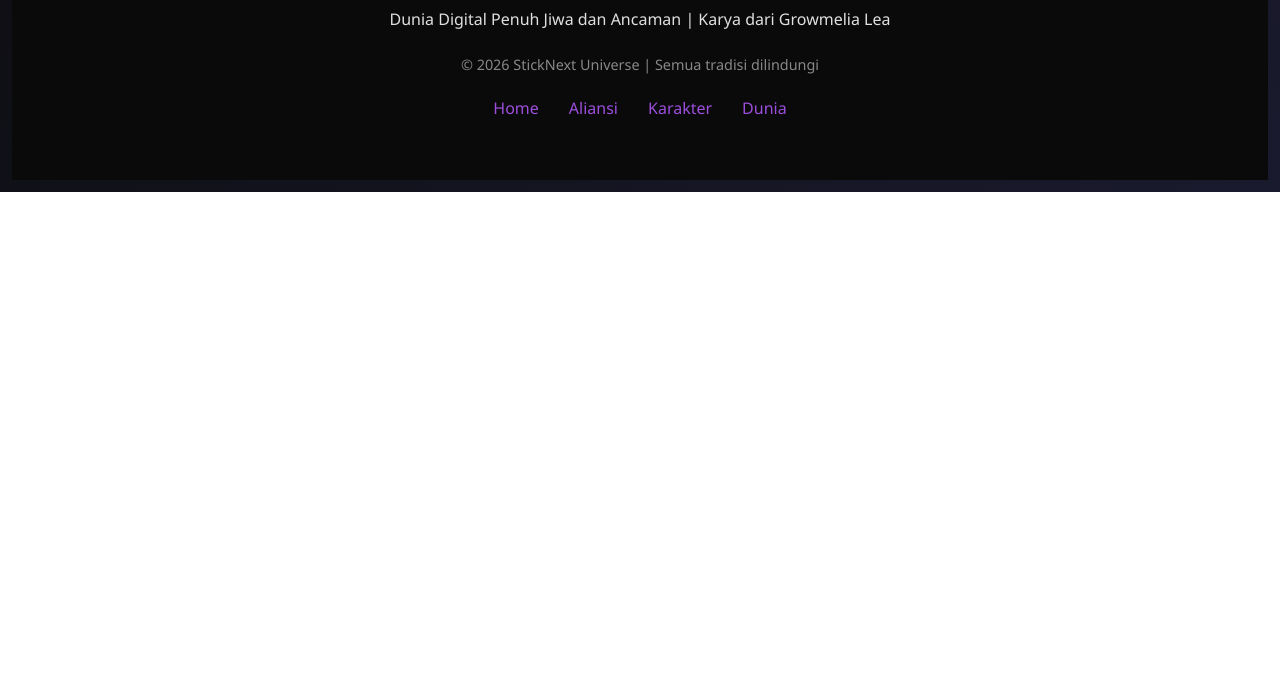
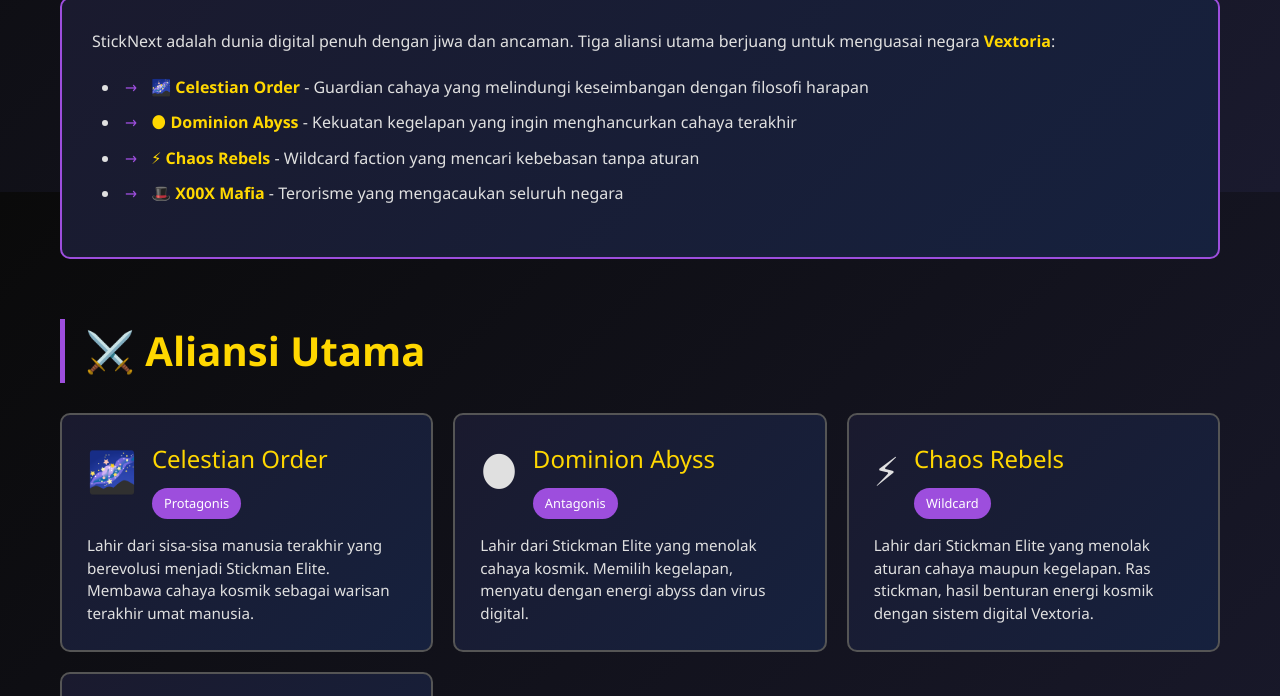
Before and after one commit to arwazbg123-sys/StickNext-Go-To-Future, a plain HTML site: page index.html in a window 1280 px wide. Shown: the part 608-1304 px from the top of the page. Before the commit the page ends 800 px from the top, so only its background shows below. Drawn offline with Linux system fonts and the light colour scheme; files that its build step writes are made by us from their sources.

Commit message:
Add files via upload

```diff
--- a/index.html
+++ b/index.html
@@ -9,7 +9,11 @@
     <meta name="apple-mobile-web-app-status-bar-style" content="black-translucent">
     <meta name="apple-mobile-web-app-title" content="StickNext Wiki">
     <title>StickNext Wiki - Go To Future</title>
-    <link rel="stylesheet" href="assets/css/styles.css">
+
+    <!-- Base URL for GitHub Pages -->
+    <base href="/StickNext-Go-To-Future/">
+
+    <link rel="stylesheet" href="styles.css">
 </head>
 <body>
     <!-- Header & Navigation -->
@@ -65,7 +69,7 @@
     </footer>
 
     <!-- Scripts -->
-    <script src="assets/js/data.js"></script>
-    <script src="assets/js/app.js"></script>
+    <script src="data.js"></script>
+    <script src="app.js"></script>
 </body>
 </html>
```
Also changed, not shown: app.js (line endings or trailing spaces), data.js (line endings or trailing spaces), styles.css (line endings or trailing spaces), 1 other file.
